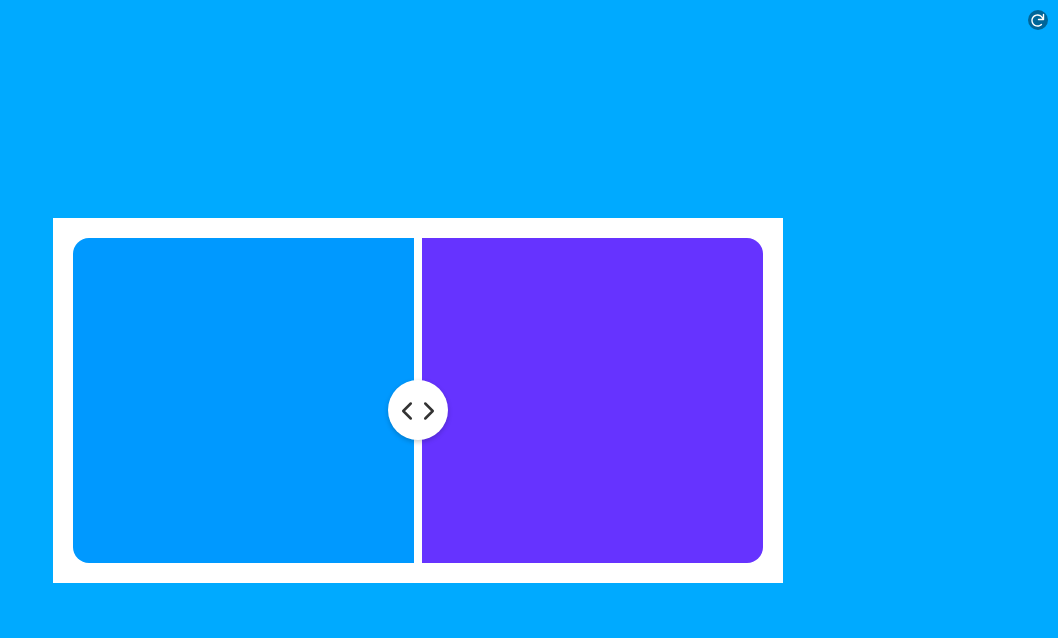
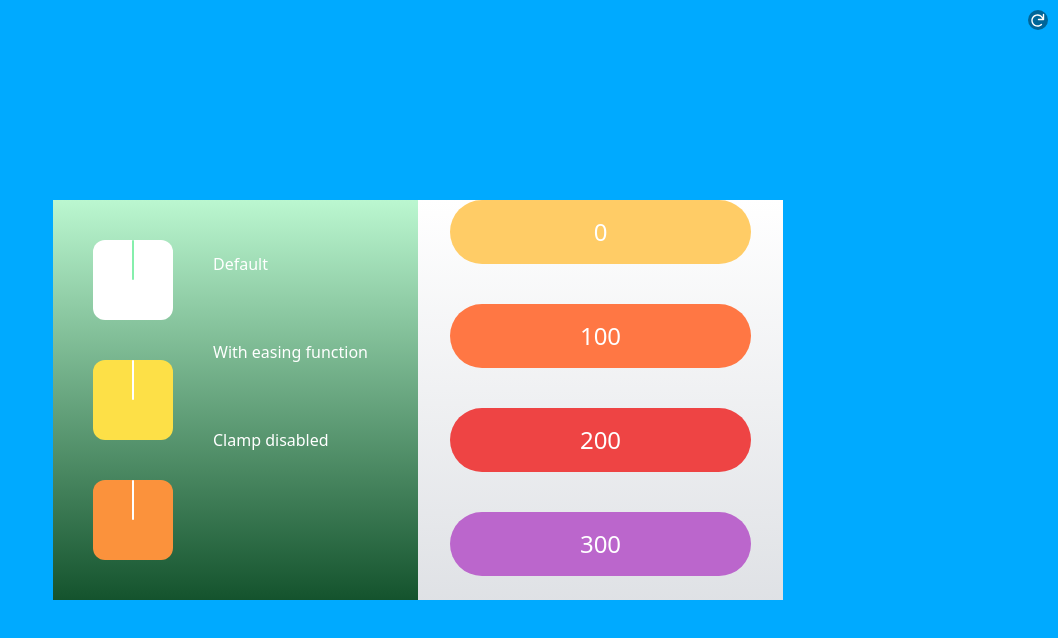
Before and after one commit to JonathanTylerWeber/framer-motion-practice, a React (Vite) app: page / in a window 1280 px wide. Shown: the top 638 px of the page, without its empty margins (222-1280 px from the left). Built offline with nearby package versions, Linux system fonts and the light colour scheme.

Commit message:
in out ranges

```diff
--- a/src/App.tsx
+++ b/src/App.tsx
@@ -1,9 +1,10 @@
 import { useState } from "react";
 import "./App.css";
 import { Refresh } from "./components/Refresh";
+import InOutRanges from "./components/motionValues/InOutRanges";
 // import AddNewElement from "./components/layout/AddNewElement";
 // import MotionValues from "./components/motionValues/MotionValues";
-import DragSlider from "./components/motionValues/DragSlider";
+// import DragSlider from "./components/motionValues/DragSlider";
 // import MagicMotion from "./components/layout/MagicMotion";
 // import SwapTabs from "./components/layout/SwapTabs";
 // import SwappingElements from "./components/layout/SwappingElements";
@@ -50,7 +51,8 @@ function App() {
       {/* <MagicMotion key={count} /> */}
       {/* <AddNewElement key={count} /> */}
       {/* <MotionValues key={count} /> */}
-      <DragSlider key={count} />
+      {/* <DragSlider key={count} /> */}
+      <InOutRanges key={count} />
     </>
   );
 }
--- /dev/null
+++ b/src/components/motionValues/InOutRanges.tsx
@@ -0,0 +1,98 @@
+import { useState, useRef, useEffect } from "react";
+import { motion, useMotionValue, useTransform, backInOut } from "framer-motion";
+
+const items = [
+  { distance: 0, color: "#fc6" },
+  { distance: 100, color: "#f74" },
+  { distance: 200, color: "#e44" },
+  { distance: 300, color: "#b6c" },
+  { distance: 400, color: "#75c" },
+  { distance: 500, color: "#45b" },
+  { distance: 600, color: "#fc6" },
+  { distance: 700, color: "#f74" },
+  { distance: 800, color: "#e44" },
+  { distance: 900, color: "#b6c" },
+  { distance: 1000, color: "#75c" },
+  { distance: 1100, color: "#45b" },
+];
+
+export default function InOutRanges() {
+  const scrollY = useMotionValue(0);
+
+  const rotate = useTransform(scrollY, [0, -200], [0, 360]);
+  const rotateWithEasing = useTransform(scrollY, [0, -200], [0, 360], {
+    ease: backInOut,
+  });
+  const rotateWithoutClamp = useTransform(scrollY, [0, -200], [0, 360], {
+    clamp: false,
+  });
+
+  const [height, setHeight] = useState(0);
+  const ref = useRef<HTMLDivElement>(null);
+
+  useEffect(() => {
+    if (ref.current) {
+      const rect = ref.current.getBoundingClientRect();
+      setHeight(rect.height);
+    }
+  }, []);
+
+  return (
+    <div className="w-[730px] h-[400px] relative">
+      {/* Left Pane */}
+      <div className="absolute top-0 left-0 w-[365px] h-[400px] bg-gradient-to-b from-green-200 to-green-900">
+        {/* Boxes */}
+        <div className="absolute top-10 left-10 flex flex-col gap-10 items-start">
+          <motion.div
+            className="relative w-20 h-20 bg-white rounded-xl"
+            style={{ rotate }}
+          >
+            <div className="absolute top-1/2 left-1/2 -translate-x-[1px] -translate-y-10 w-[2px] h-10 bg-green-300 rounded" />
+          </motion.div>
+          <motion.div
+            className="relative w-20 h-20 bg-yellow-300 rounded-xl"
+            style={{ rotate: rotateWithEasing }}
+          >
+            <div className="absolute top-1/2 left-1/2 -translate-x-[1px] -translate-y-10 w-[2px] h-10 bg-white rounded" />
+          </motion.div>
+          <motion.div
+            className="relative w-20 h-20 bg-orange-400 rounded-xl"
+            style={{ rotate: rotateWithoutClamp }}
+          >
+            <div className="absolute top-1/2 left-1/2 -translate-x-[1px] -translate-y-10 w-[2px] h-10 bg-white rounded" />
+          </motion.div>
+        </div>
+        {/* Text Labels */}
+        <div className="absolute top-5 left-40 flex flex-col gap-0 text-white font-sans text-base leading-[88px]">
+          <p>Default</p>
+          <p>With easing function</p>
+          <p>Clamp disabled</p>
+        </div>
+      </div>
+
+      {/* Right Pane */}
+      <motion.div
+        className="absolute top-0 left-[365px] w-[365px] h-[400px] overflow-hidden cursor-grab"
+        whileTap={{ cursor: "grabbing" }}
+      >
+        <motion.div
+          className="flex flex-col gap-10 items-center justify-start bg-gradient-to-b from-white to-gray-400 py-0 px-8 pb-10"
+          drag="y"
+          dragConstraints={{ top: -height + 400, bottom: 0 }}
+          style={{ y: scrollY }}
+          ref={ref}
+        >
+          {items.map((item, index) => (
+            <div
+              key={index}
+              className="flex items-center justify-center w-full h-16 rounded-full font-sans font-medium text-white text-2xl leading-tight"
+              style={{ backgroundColor: item.color }}
+            >
+              {item.distance}
+            </div>
+          ))}
+        </motion.div>
+      </motion.div>
+    </div>
+  );
+}
```
